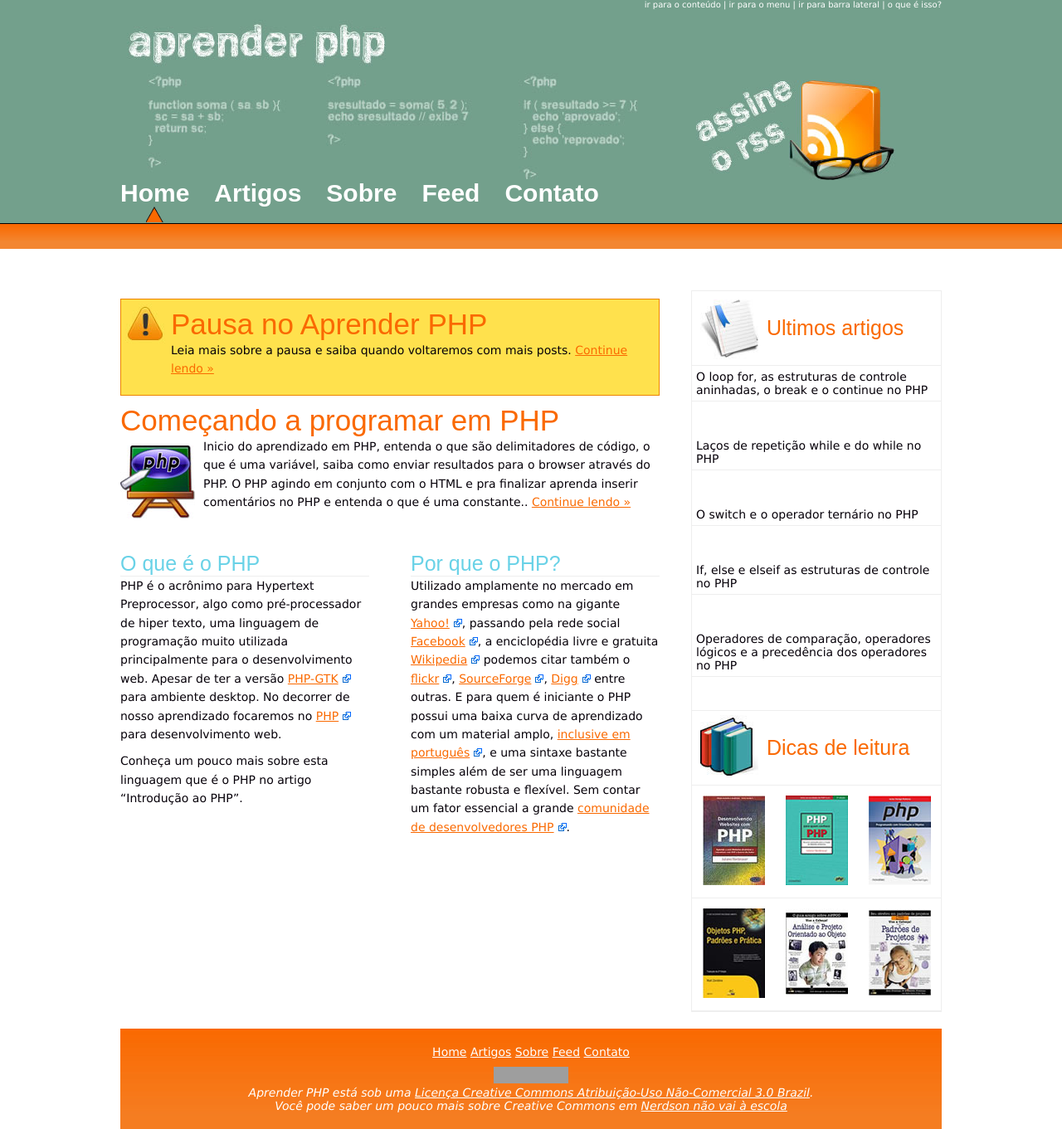
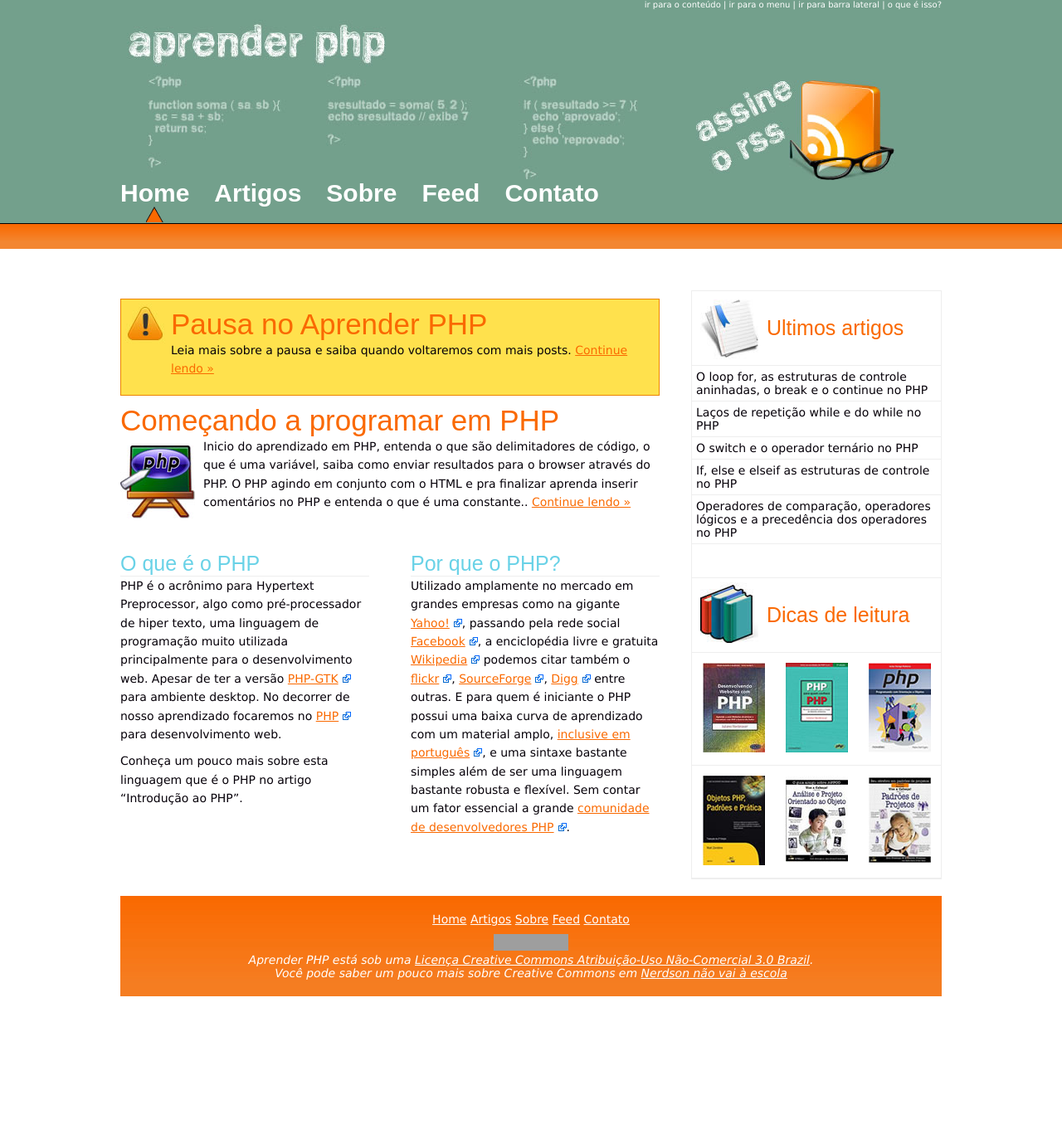
Before and after one commit to maurogeorge/aprenderphp, a Jekyll site: the page built from index.html, in a window 1280 px wide. Shown: the whole page at 83% size. Built offline with Jekyll 4.4.1, drawn with Linux system fonts in a browser that asks for light colours; Markdown is read by kramdown in place of the engine named in the settings; after the commit the page ends 1201 px from its top, so only the background shows below that; grey boxes are pictures that could not be loaded.

```diff
--- a/_layouts/default.html
+++ b/_layouts/default.html
@@ -44,11 +44,11 @@
     </section>
     <aside id="navegacao">
       <h3>Ultimos artigos</h3>
+        <ul>
         {% for post in site.posts limit: 5 %}
-          <ul>
-            <li><a title="{{ post.title }}" href="{{ post.url }}">{{ post.title }}</a></li>
-          </ul>
+          <li><a title="{{ post.title }}" href="{{ post.url }}">{{ post.title }}</a></li>
         {% endfor %}
+        </ul>
         <h3 id="dicas">Dicas de leitura</h3>
         <ul id="livros">
           <li><a href="http://www.submarino.com.br/produto/1/156379/desenvolvendo+websites+com+php"><img src="/img/navegacao/desenvolvendo-websites-com-php.jpg" width="75" height="108" alt="Desenvolvendo Websites com PHP" title="Desenvolvendo Websites com PHP" /></a></li>
```
